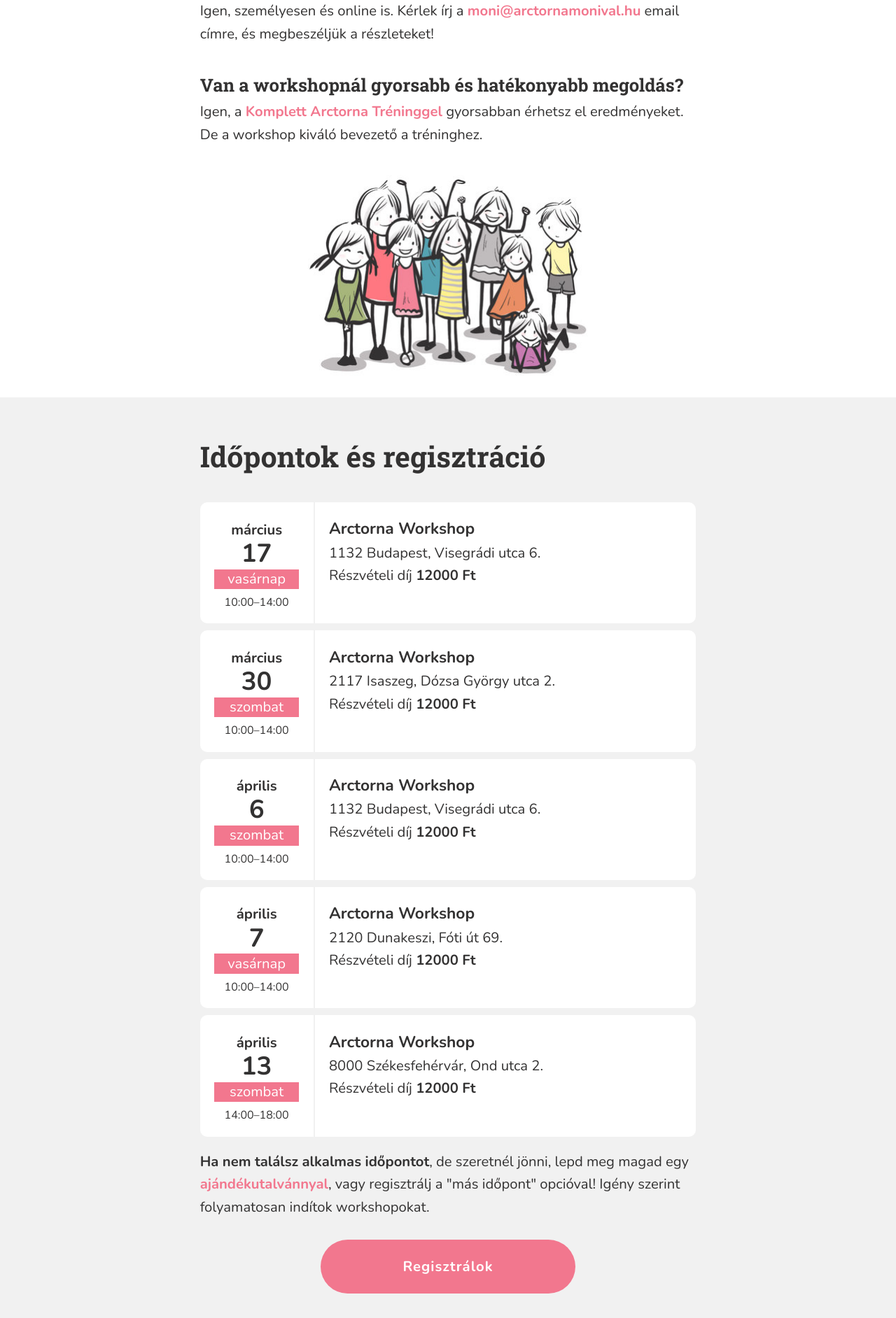
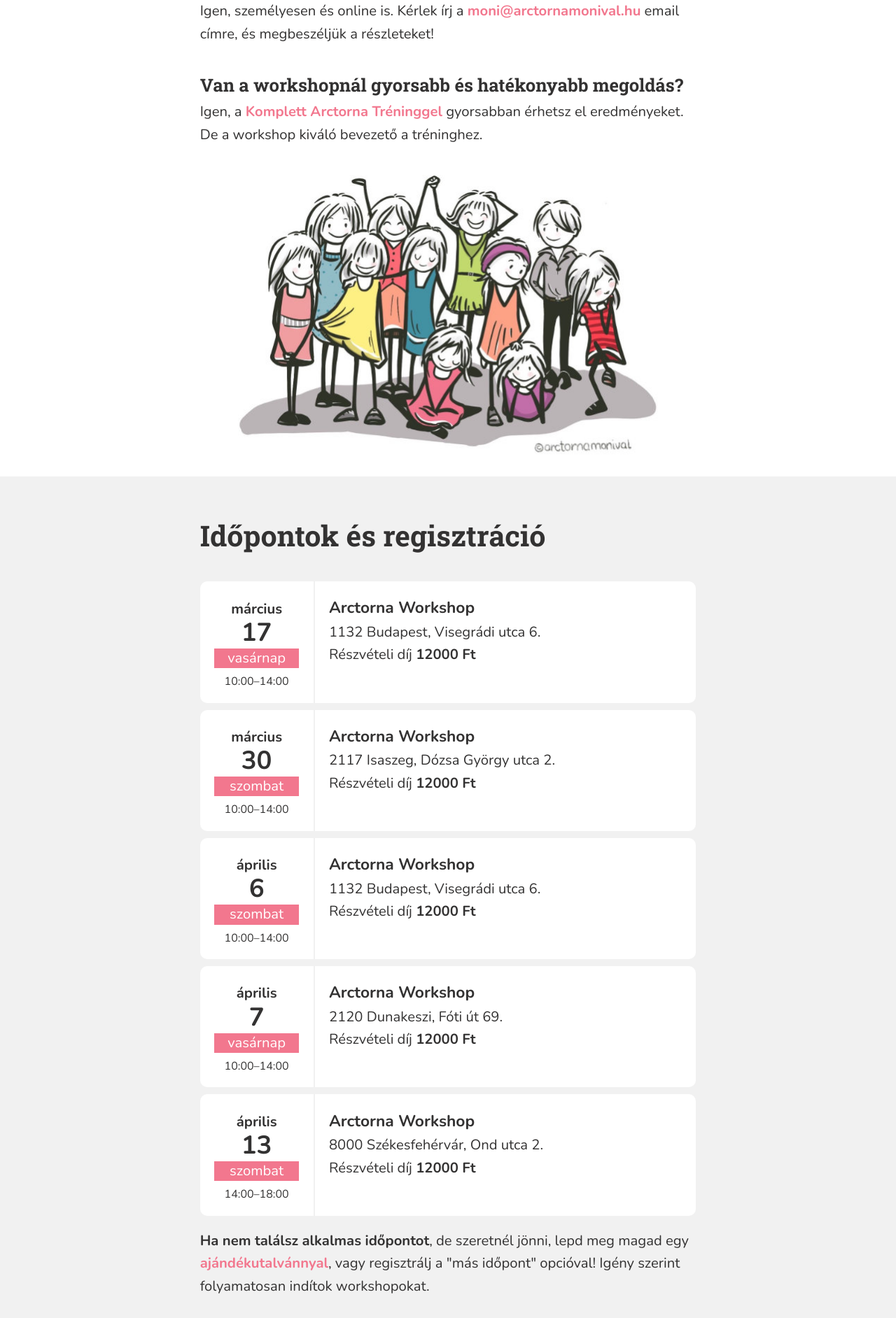
Before and after one commit to monikamudra/arctorna, a Jekyll site: the page built from workshop.md, in a window 1280 px wide. Shown: the part 1711-3595 px from the top of the page at 70% size. Built offline with Jekyll 4.4.1, drawn with Linux system fonts in a browser that asks for light colours.

Commit message:
Change workshop illustration

```diff
--- a/_layouts/workshop.html
+++ b/_layouts/workshop.html
@@ -35,7 +35,7 @@ layout: default
     </div>
     <div class="c-ContentBlock c-ContentBlock--Centered u-MarginTopXLarge">
       <img src="assets/images/supergroup.jpg" srcset="assets/images/supergroup.jpg 1x, assets/images/supergroup@2x.jpg 2x"
-        alt="Mosolygó arctornázó lányok színes csoportja, és egy fiú" style="width: 100%; max-width: 400px;">
+        alt="Mosolygó arctornázó lányok színes csoportja, és egy fiú" style="width: 100%; max-width: 600px;">
     </div>
   </section>
   <section class="c-Screen__Section c-Screen__Section--Alt" id="regisztracio">
```
Also changed, not shown: assets/images/supergroup-social.jpg, assets/images/supergroup.jpg, assets/images/supergroup@2x.jpg.
